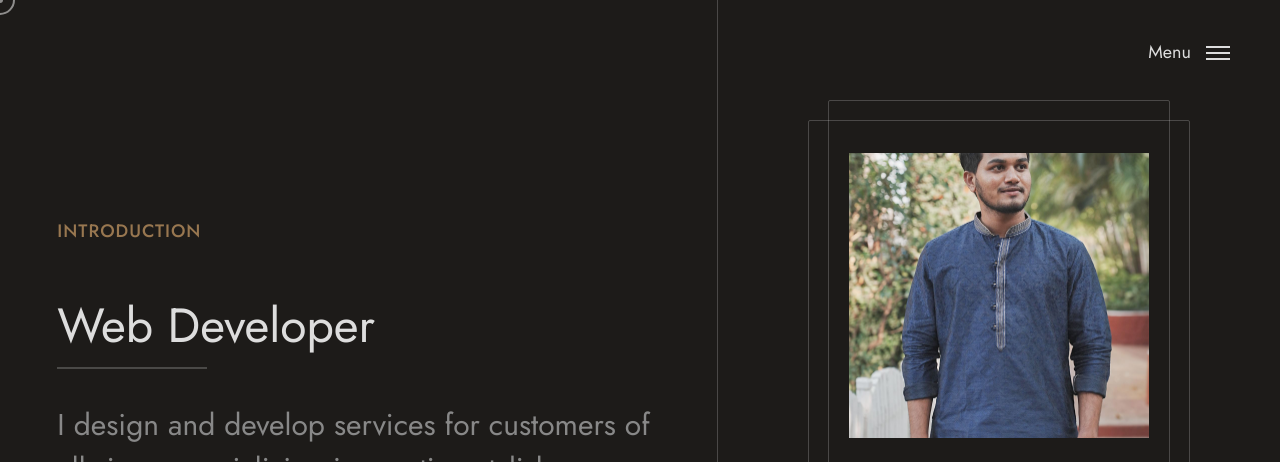
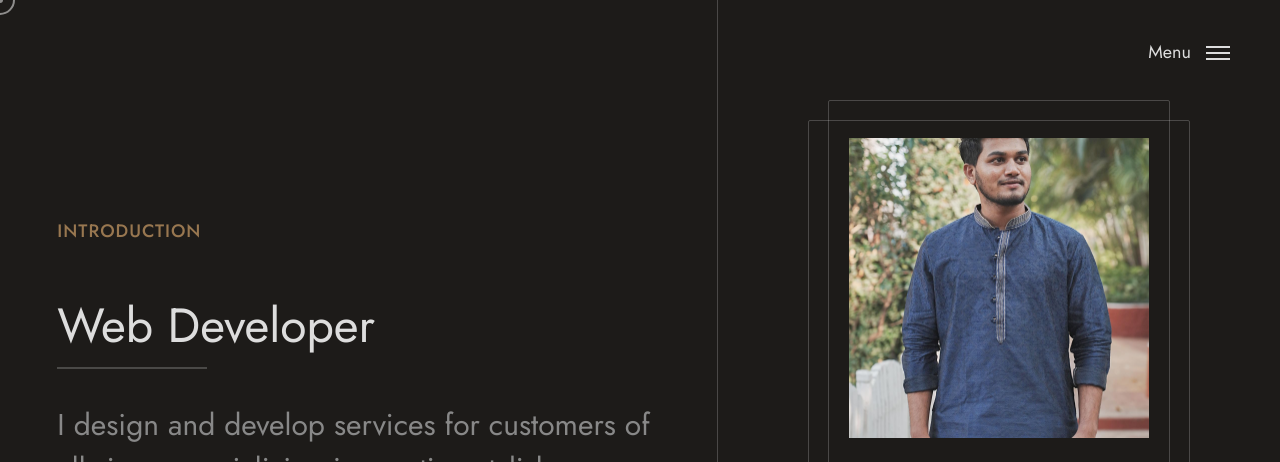
Before and after one commit to Tushartambde/tushartambde.github.io, a plain HTML site: page index.html in a window 1280 px wide. Shown: the top 462 px of the page. Drawn offline with Linux system fonts and the light colour scheme.

Commit message:
index.html

```diff
--- a/index.html
+++ b/index.html
@@ -1062,7 +1062,7 @@
 
                         <div class="img_holder">
                             <img src="img/thumb/square1.png" alt="">
-                            <div class="abs_img" data-bg-img="img/main-img.jpg" style="margin-top:5%;"></div>
+                            <div class="abs_img" data-bg-img="img/main-img.jpg"></div>
                         </div>
                         <div class="title_holder">
                             <h5>Hi There! I am</h5>
```
